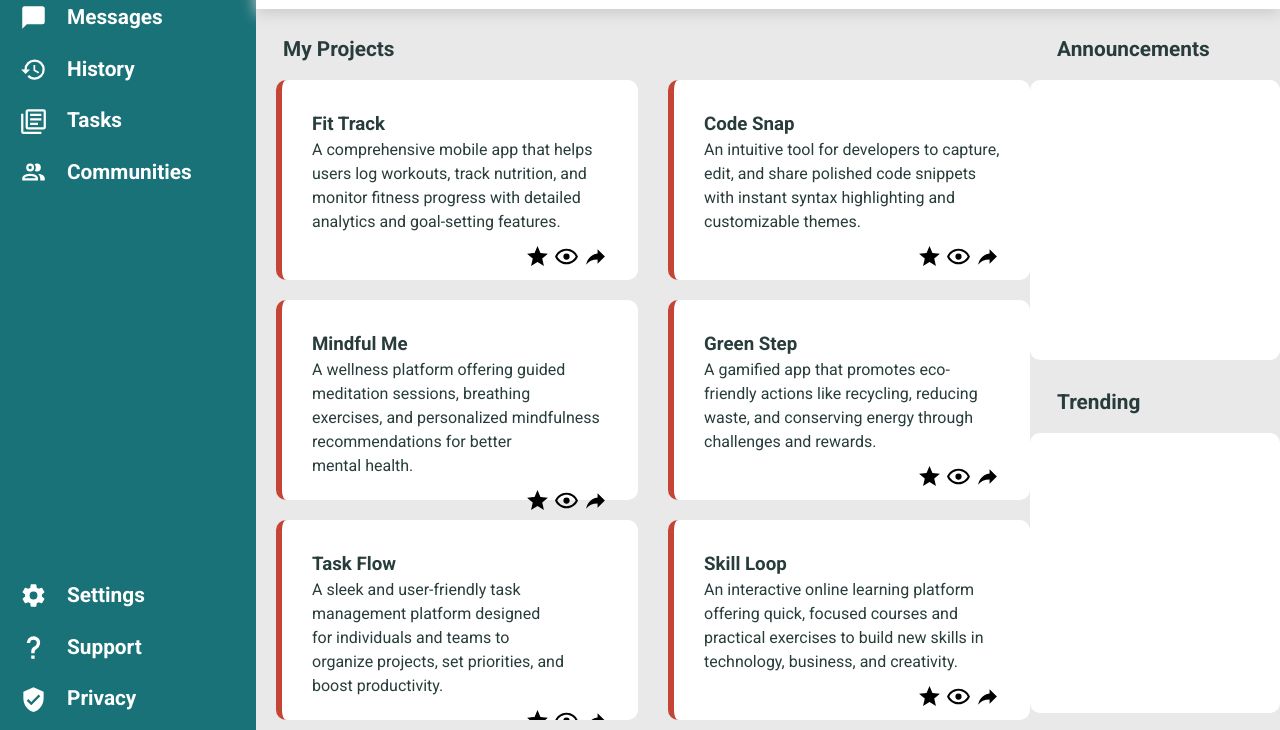
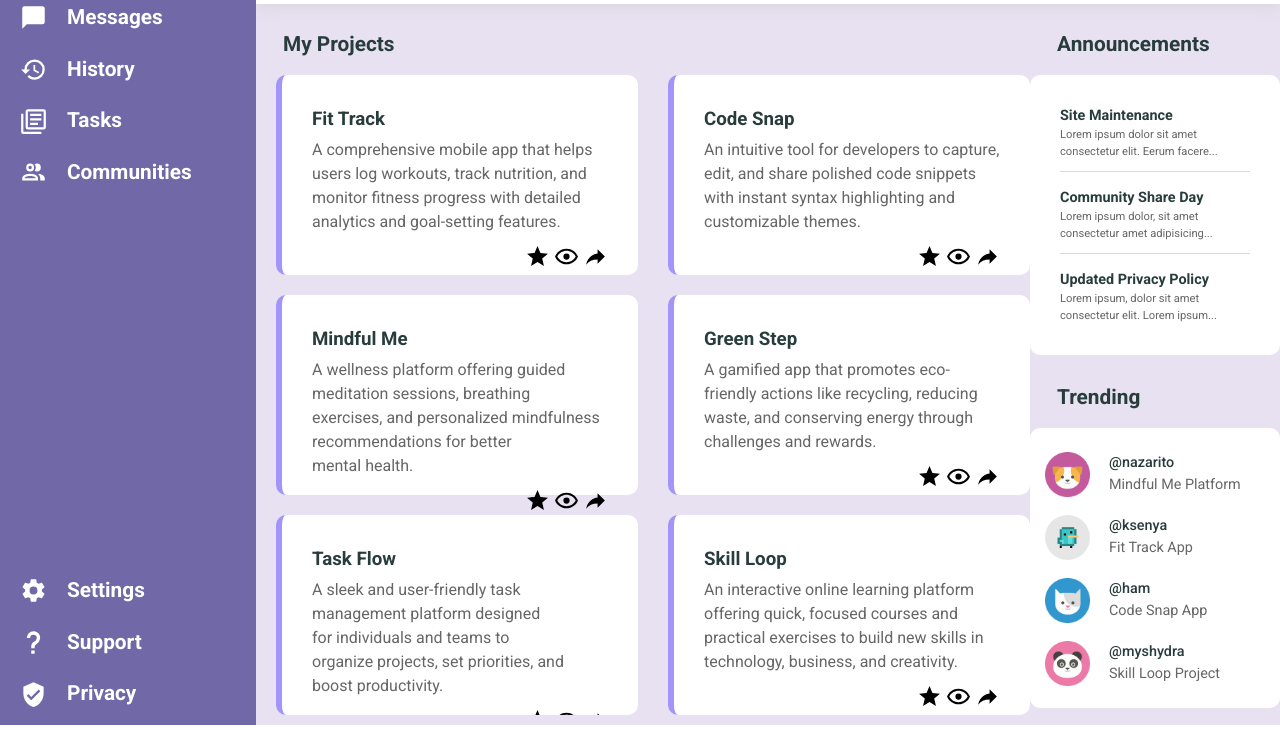
Before and after one commit to ksenyay/Admin-Dashboard, a plain HTML site: page index.html in a window 1280 px wide. Shown: the part 216-946 px from the top of the page. Drawn offline with Linux system fonts and the light colour scheme; a web font is replaced by a local one.

Commit message:
Add Announcement and trends sections

```diff
--- a/index.html
+++ b/index.html
@@ -140,11 +140,41 @@
 
             <div id="announce" class="dashboard-side">
                 <h2>Announcements</h2>
-                <div class="side-container"></div>
+                <div class="side-container">
+                   <div>
+                    <h3>Site Maintenance</h3>
+                    <p>Lorem ipsum dolor sit amet consectetur elit. Eerum facere...</p>
+                   </div>
+                   <div>
+                    <h3>Community Share Day</h3>
+                    <p>Lorem ipsum dolor, sit amet consectetur amet adipisicing...</p>
+                   </div>
+                   <div>
+                    <h3>Updated Privacy Policy</h3>
+                    <p>Lorem ipsum, dolor sit amet consectetur elit. Lorem ipsum...</p>
+                   </div>
+                </div>
             </div>
             <div id="trends"  class="dashboard-side">
                 <h2>Trending</h2>
-                <div class="side-container"></div>
+                <div class="side-container">
+                    <div id="small-profiles">
+                        <img src="img/dog.jpg" alt="" class="dog">
+                        <p><span>@nazarito</span><br>Mindful Me Platform</p>
+                    </div>
+                    <div id="small-profiles">
+                        <img src="img/bird.jpg" alt="" class="bird">
+                        <p><span>@ksenya</span><br>Fit Track App</p>
+                    </div>
+                    <div id="small-profiles">
+                        <img src="img/cat.jpg" alt="" class="cat">
+                        <p><span>@ham</span><br>Code Snap App</p>
+                    </div>
+                    <div id="small-profiles">
+                        <img src="img/panda.jpg" alt="" class="panda">
+                        <p><span>@myshydra</span><br>Skill Loop Project</p>
+                    </div>
+                </div>
             </div>
         </div>
     </div>
--- a/styles/styles.css
+++ b/styles/styles.css
@@ -68,6 +68,9 @@ a {
   color: white;
 }
 
+a:hover {
+  color: #d5cbe5;
+}
 
 li {
   list-style: none;
@@ -81,11 +84,11 @@ ul {
 /* LAYOUT */
 
 :root {
-  --button-color: #197278;
-  --background-color: #e9e9e9;
-  --accent-colot: #C44536;
+  --button-color: #7068a7;
+  --background-color: #e7e1f1;
+  --accent-colot: #A294F9;
   --main-color: #283D3B;
-  --secondary-color: #545555;
+  --secondary-color: #666666;
 
 }
 
@@ -111,6 +114,7 @@ ul {
   grid-template-rows: 60px 1fr 180px;
   gap: 25px;
   font-weight: bold;
+  z-index: 1;
 }
 
 #main {
@@ -155,8 +159,8 @@ ul {
 
 #header {
   display: grid;
-  grid-template-rows: 100px 1fr;
-  box-shadow: 0 5px 14px rgb(204, 204, 204);
+  grid-template-rows: 95px 1fr;
+  box-shadow: 0 5px 14px #dcd8e2;
   z-index: 1;
 }
 
@@ -287,7 +291,7 @@ img.bird {
 
 }
 
-/* MAIN TRENDS */
+/* MAIN */
 
 .side-container {
   margin: 0 auto;
@@ -342,9 +346,64 @@ h2 {
   column-gap: 30px;
 }
 
+#card-container p {
+  color: var(--secondary-color);
+  padding-top: 5px;
+}
+
 .card svg {
   width: 25px;
   height: 25px;
   justify-self: end;
   display: inline-block;
 }
+
+button:hover {
+  background-color: #8079b1;
+  cursor: pointer;
+}
+
+/* TRENDS AND ANNOUNCEMENTS */
+
+#announce .side-container {
+  display: grid;
+  gap: 15px;
+  padding: 30px;
+  border: none;
+}
+
+#announce .side-container h3 {
+  font-size: 0.9em;
+}
+
+#announce .side-container p {
+  font-size: 0.7em;
+  color: var(--secondary-color);
+}
+
+#announce .side-container div:nth-child(1), #announce .side-container div:nth-child(2) {
+  border-bottom: 1px solid rgb(218, 218, 218);
+  padding-bottom: 10px;
+}
+
+#trends .side-container {
+  padding: 15px;
+}
+
+#small-profiles {
+  display: grid;
+  grid-template-columns: 60px 1fr;
+  gap: 4px;
+  padding: 9px 0;
+  font-size: 0.9em;
+  color: var(--secondary-color);
+}
+
+#small-profiles img {
+  height: 45px;
+}
+
+#small-profiles span {
+  font-weight: 500;
+  color: var(--main-color);
+}
```
Also changed, not shown: img/cat.jpg (added), img/dog.jpg (added), img/panda.jpg (added).
